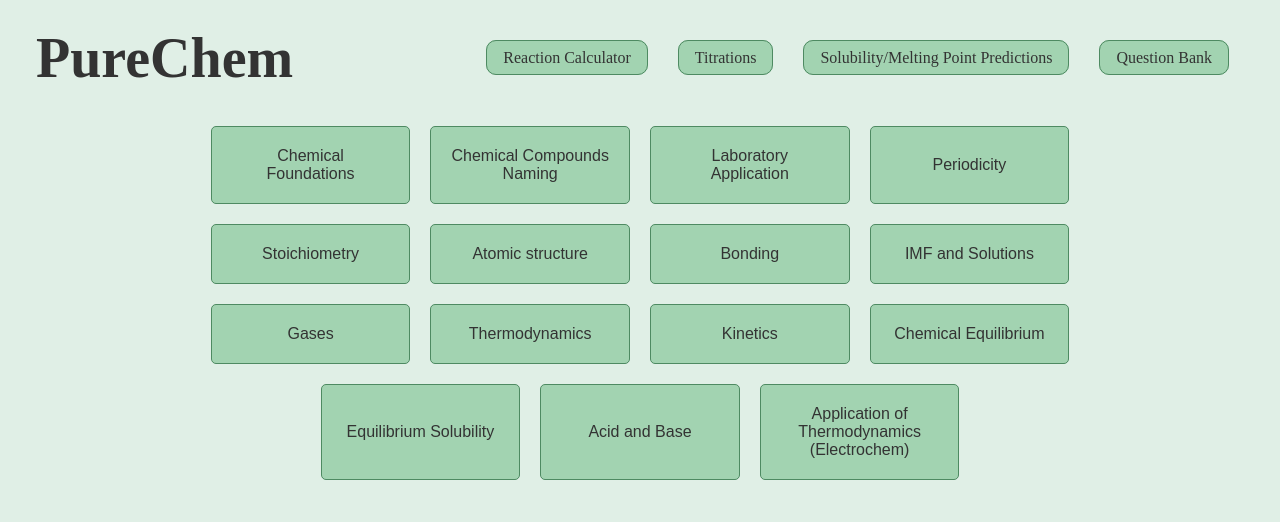
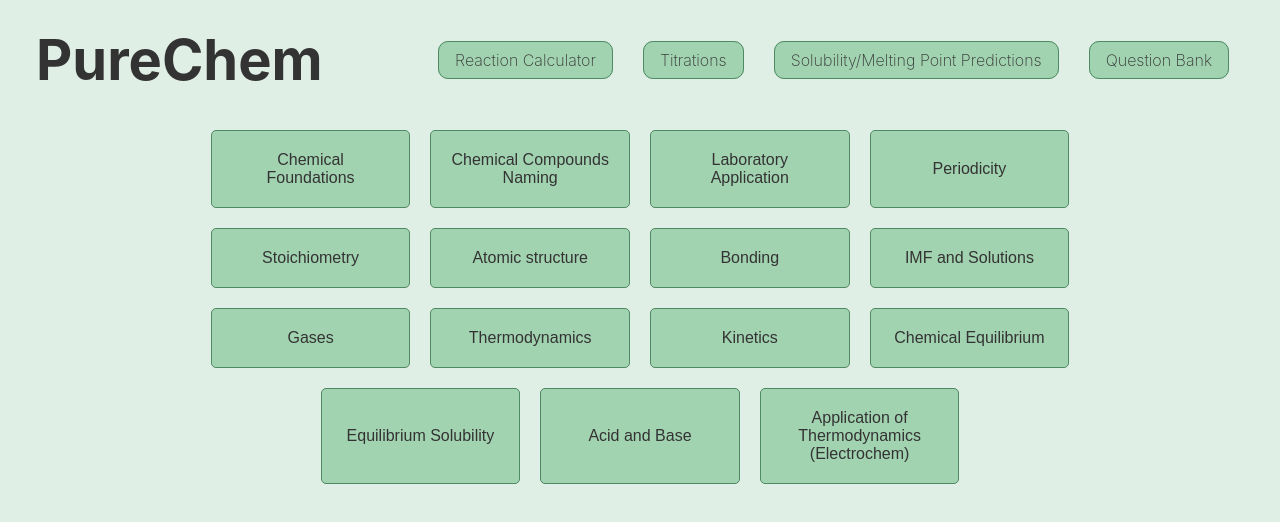
Before and after one commit to ChetanGorantla/PureChemProduction, a React (Create React App) app: page /problems in a window 1280 px wide. Shown: the top 522 px of the page. Built offline with nearby package versions, Linux system fonts and the light colour scheme.

Commit message:
updating font

```diff
--- a/src/App.css
+++ b/src/App.css
@@ -1,11 +1,17 @@
 body {
-  font-family: 'Comic Sans';
+  font-family: "Inter", sans-serif;
+  font-optical-sizing: auto;
+  font-weight: 200;
+  font-style: normal;
   margin: 0;
   padding: 0;
   box-sizing: border-box;
   background-color: #e0efe6; /* Light green background */
   font-size: 1rem; /* Use rem units to scale based on user settings */
 }
+
+
+
 
 header {
   background-color: #4e8a62; /* Medium dark green */
```
